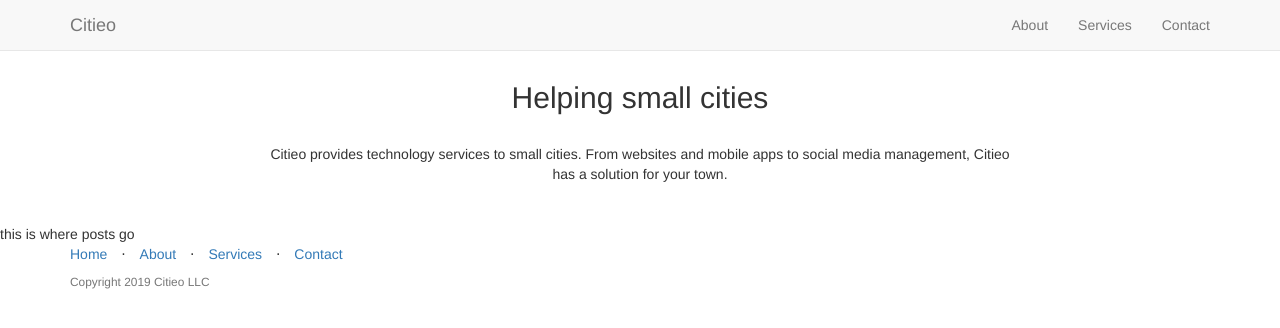
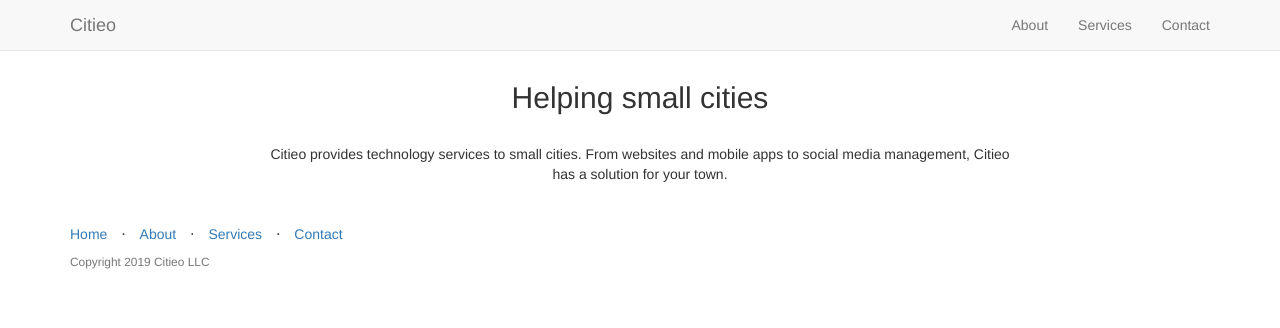
Before and after one commit to freehunter/citieo, a Jekyll site: the page built from posts.html, in a window 1280 px wide. Shown: the top 328 px of the page. Built offline with Jekyll 4.4.1, drawn with Linux system fonts in a browser that asks for light colours; nearby versions of some CDN libraries; library files that are not in the unit come from our copies.

Commit message:
Update blog.html

```diff
--- a/_layouts/blog.html
+++ b/_layouts/blog.html
@@ -5,7 +5,6 @@
 	<body>
 		{% include header.html %}
 		{% include about.html %}
-    this is where posts go
 		{% include footer.html %}
 		{% include js.html %}
 	</body>
```
